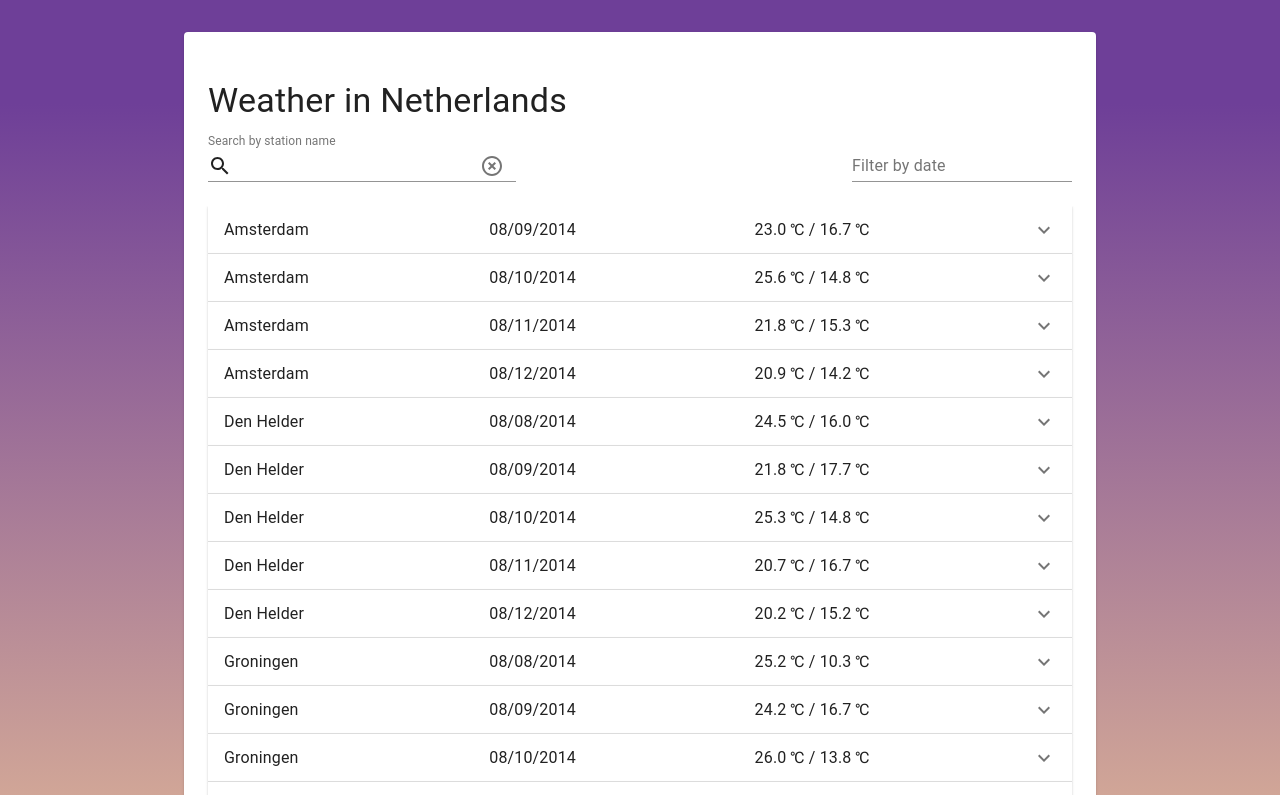
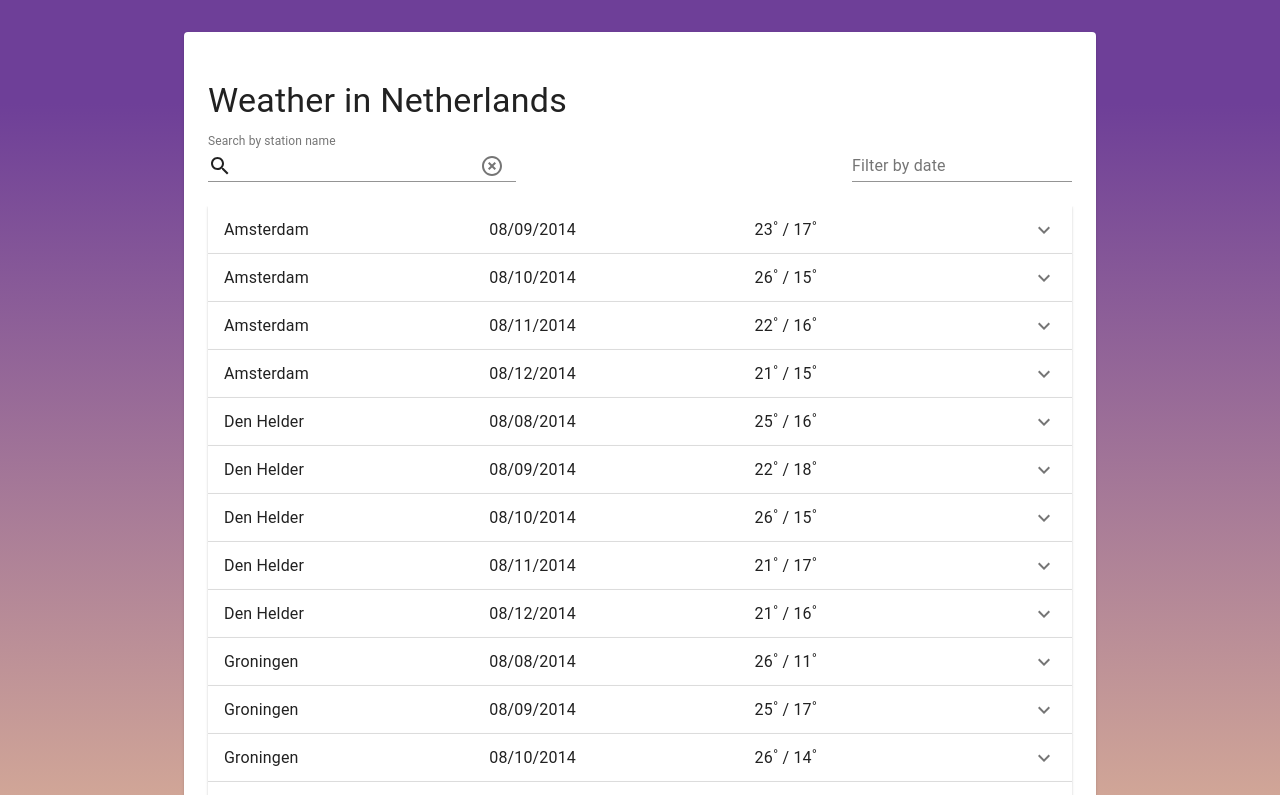
Before and after one commit to VysockyStan/weather-app, a Next.js app: page /weather/details in a window 1280 px wide. Shown: the top 795 px of the page. Built offline with nearby package versions, Linux system fonts and the light colour scheme.

Commit message:
format weather detail values, refactor to components

```diff
--- /dev/null
+++ b/components/WeatherList.js
@@ -0,0 +1,43 @@
+import Typography from '@material-ui/core/Typography';
+import React, {useState} from 'react';
+import PropTypes from 'prop-types';
+import DateFnsAdapter  from '@date-io/date-fns';
+
+import ListItem from './WeatherListItem';
+
+const dateFns = new DateFnsAdapter();
+
+const WeatherList = ({ list }) => {
+  const [expanded, setExpanded] = useState(false);
+  const DATE_FORMAT = 'MM/dd/yyyy';
+
+  const handleExpandChange = panel => (event, isExpanded) => {
+    setExpanded(isExpanded ? panel : false);
+  };
+
+  const getFormattedDate = (date) => {
+    return dateFns.format(new Date(date), DATE_FORMAT)
+  };
+
+  const getFormattedTemperature = (min, max) => {
+    return `${Math.ceil(max)}\u02DA / ${Math.ceil(min)}\u02DA`;
+  };
+
+  return (
+    list.map((item) => (
+      <ListItem
+        key={item.id}
+        expanded={expanded}
+        handleExpandChange={handleExpandChange}
+        getFormattedDate={getFormattedDate}
+        getFormattedTemperature={getFormattedTemperature}
+        details={item}
+      />))
+  );
+};
+
+WeatherList.propTypes = {
+  list: PropTypes.array.isRequired
+};
+
+export default WeatherList;
--- /dev/null
+++ b/components/WeatherListHeader.js
@@ -0,0 +1,76 @@
+import FormControl from '@material-ui/core/FormControl';
+import IconButton from '@material-ui/core/IconButton';
+import Input from '@material-ui/core/Input';
+import InputAdornment from '@material-ui/core/InputAdornment';
+import InputLabel from '@material-ui/core/InputLabel';
+import Typography from '@material-ui/core/Typography';
+import HighlightOffIcon from '@material-ui/icons/HighlightOff';
+import SearchIcon from '@material-ui/icons/Search';
+import React from 'react';
+import PropTypes from 'prop-types';
+import { makeStyles } from '@material-ui/core';
+import DatePicker from './DatePicker';
+
+const useStyles = makeStyles((theme) => ({
+  header: {
+    position: 'sticky',
+    top: 0,
+    zIndex: 1,
+    backgroundColor: '#fff',
+    padding: theme.spacing(3),
+    margin: '0 -24px'
+  },
+  filters: {
+    display: 'flex',
+    alignItems: 'flex-end',
+    justifyContent: 'space-between'
+  },
+}));
+
+const WeatherListHeader = ({ filters, handleSelectChange, handleClearSearch, handleDateSelect }) => {
+  const classes = useStyles();
+  const { station, date } = filters;
+
+  return (
+    <div className={classes.header}>
+      <Typography variant="h4" gutterBottom>
+        Weather in Netherlands
+      </Typography>
+
+      <div className={classes.filters}>
+        <FormControl>
+          <InputLabel htmlFor="station-search">Search by station name</InputLabel>
+          <Input
+            id="station-search"
+            name="station"
+            type="text"
+            value={station}
+            onChange={handleSelectChange}
+            startAdornment={
+              <InputAdornment position="start">
+                <SearchIcon />
+              </InputAdornment>
+            }
+            endAdornment={
+              <InputAdornment position="end">
+                <IconButton onClick={handleClearSearch}>
+                  <HighlightOffIcon />
+                </IconButton>
+              </InputAdornment>
+            }
+          />
+        </FormControl>
+        <DatePicker handleDateChange={handleDateSelect} selectedDate={date} />
+      </div>
+    </div>
+  );
+};
+
+WeatherListHeader.propTypes = {
+  filters: PropTypes.object.isRequired,
+  handleSelectChange: PropTypes.func.isRequired,
+  handleClearSearch: PropTypes.func.isRequired,
+  handleDateSelect: PropTypes.func.isRequired,
+};
+
+export default WeatherListHeader;
--- /dev/null
+++ b/components/WeatherListItem.js
@@ -0,0 +1,70 @@
+import React from 'react';
+import PropTypes from 'prop-types';
+import Accordion from '@material-ui/core/Accordion';
+import AccordionDetails from '@material-ui/core/AccordionDetails';
+import AccordionSummary from '@material-ui/core/AccordionSummary';
+import Typography from '@material-ui/core/Typography';
+import ExpandMoreIcon from '@material-ui/icons/ExpandMore';
+import { makeStyles } from '@material-ui/core';
+
+const useStyles = makeStyles(() => ({
+  heading: {
+    flexBasis: '33.33%',
+    flexShrink: 0,
+  },
+  detail: {
+    flexBasis: '25%',
+    flexShrink: 0,
+  },
+  details: {
+    backgroundColor: '#f8f8ff'
+  }
+}));
+
+const DetailItem = ({ caption, value }) => {
+  const classes = useStyles();
+
+  return (
+    <div className={classes.detail}>
+      <div><Typography variant="caption">{caption}</Typography></div>
+      <div><Typography variant="subtitle2">{value}</Typography></div>
+    </div>
+  )
+};
+
+const WeatherListItem = ({ details, expanded, handleExpandChange, getFormattedDate, getFormattedTemperature }) => {
+  const {
+    id, place_name: placeName, datetime, latitude, longitude,
+    temperature_max: tempMax, temperature_min: tempMin,
+    precipitation_probability: precipProb, precipitation_mm: precipMm
+  } = details;
+  const classes = useStyles();
+
+  return (
+    <Accordion key={id} expanded={expanded === id} onChange={handleExpandChange(id)}>
+      <AccordionSummary expandIcon={<ExpandMoreIcon />}>
+        <Typography className={classes.heading}>{placeName}</Typography>
+        <Typography className={classes.heading}>{getFormattedDate(datetime)}</Typography>
+        <Typography className={classes.heading}>{getFormattedTemperature(tempMin, tempMax)}</Typography>
+      </AccordionSummary>
+      <AccordionDetails className={classes.details}>
+        <DetailItem caption="Latitude" value={latitude} />
+        <DetailItem caption="Longitude" value={longitude} />
+        <DetailItem caption="Precipitation probability" value={`${precipProb}%`} />
+        <DetailItem caption="Precipitation (mm)" value={precipMm} />
+      </AccordionDetails>
+    </Accordion>
+  );
+};
+
+WeatherListItem.propTypes = {
+  details: PropTypes.object.isRequired,
+  expanded: PropTypes.oneOfType([
+    PropTypes.bool,
+    PropTypes.string,
+  ]).isRequired,
+  handleExpandChange: PropTypes.func.isRequired,
+  getFormattedDate: PropTypes.func.isRequired
+};
+
+export default WeatherListItem;
--- a/pages/weather/details.js
+++ b/pages/weather/details.js
@@ -1,25 +1,13 @@
 import React, { useState } from 'react';
-import FormControl from '@material-ui/core/FormControl';
-import IconButton from '@material-ui/core/IconButton';
-import Input from '@material-ui/core/Input';
-import InputAdornment from '@material-ui/core/InputAdornment';
-import InputLabel from '@material-ui/core/InputLabel';
 import Container from '@material-ui/core/Container';
 import { makeStyles } from '@material-ui/core';
 import Paper from '@material-ui/core/Paper';
-import Typography from '@material-ui/core/Typography';
-import SearchIcon from '@material-ui/icons/Search';
-import HighlightOffIcon from '@material-ui/icons/HighlightOff';
-
-import Accordion from '@material-ui/core/Accordion';
-import AccordionSummary from '@material-ui/core/AccordionSummary';
-import AccordionDetails from '@material-ui/core/AccordionDetails';
-import ExpandMoreIcon from '@material-ui/icons/ExpandMore';
 import Pagination from '@material-ui/lab/Pagination';
 import DateFnsAdapter  from '@date-io/date-fns';
 
-import { getWeatherData } from '../../lib/weather'
-import DatePicker from '../../components/DatePicker'
+import { getWeatherData } from '../../lib/weather';
+import Header from '../../components/WeatherListHeader';
+import WeatherList from '../../components/WeatherList';
 
 const dateFns = new DateFnsAdapter();
 
@@ -27,26 +15,6 @@ const useStyles = makeStyles((theme) => ({
   weatherInfoWrapper: {
     margin: '32px 0',
     padding: theme.spacing(3),
-  },
-  header: {
-    position: 'sticky',
-    top: 0,
-    zIndex: 1,
-    backgroundColor: '#fff',
-    padding: theme.spacing(3),
-    margin: '0 -24px'
-  },
-  heading: {
-    flexBasis: '33.33%',
-    flexShrink: 0,
-  },
-  cleanFilterIcon: {
-    cursor: 'pointer'
-  },
-  filters: {
-    display: 'flex',
-    alignItems: 'flex-end',
-    justifyContent: 'space-between'
   },
   pagination: {
     marginTop: theme.spacing(2),
@@ -66,7 +34,6 @@ export async function getStaticProps() {
 const Details = ({ weather }) => {
   const classes = useStyles();
   const [filters, setFilters] = useState({ station: '', date: null });
-  const [expanded, setExpanded] = useState(false);
 
   const itemsPerPage = 15;
   const [page, setPage] = useState(1);
@@ -81,8 +48,13 @@ const Details = ({ weather }) => {
   const filterWeather = ({ place_name, datetime }) => {
     const { station, date } = filters;
 
-    if (station && !place_name.toLowerCase().includes(station.toLowerCase())) return false;
-    if (date && !dateFns.isEqual(date.setHours(0,0,0,0), new Date(datetime))) return false;
+    if (station) {
+      if (!place_name.toLowerCase().includes(station.toLowerCase())) return false;
+    }
+
+    if (date) {
+      if (!dateFns.isEqual(date.setHours(0,0,0,0), new Date(datetime))) return false;
+    }
 
     return true;
   };
@@ -95,10 +67,6 @@ const Details = ({ weather }) => {
 
   const getFilteredWeather = () => {
     return weather.filter(filterWeather);
-  };
-
-  const handleExpandChange = panel => (event, isExpanded) => {
-    setExpanded(isExpanded ? panel : false);
   };
 
   const handleSelectChange = (e) => {
@@ -134,85 +102,22 @@ const Details = ({ weather }) => {
     return index > (page - 1) * itemsPerPage && index < page * itemsPerPage
   };
 
-  const getFormattedDate = (date) => {
-    return dateFns.format(new Date(date), 'MM/dd/yyyy')
-  };
-
   const getDataToDisplay = () => {
     if (isFilterSet()) return getFilteredWeather();
     return weather.filter((paginate));
   };
 
-  const { station, date } = filters;
-
   return (
     <Container maxWidth="md">
       <Paper className={classes.weatherInfoWrapper}>
+        <Header
+          handleClearSearch={handleClearSearch}
+          handleDateSelect={handleDateSelect}
+          handleSelectChange={handleSelectChange}
+          filters={filters}
+        />
 
-        <div className={classes.header}>
-          <Typography variant="h4" gutterBottom>
-            Weather in Netherlands
-          </Typography>
-
-          <div className={classes.filters}>
-            <FormControl>
-              <InputLabel htmlFor="station-search">Search by station name</InputLabel>
-              <Input
-                id="station-search"
-                name="station"
-                type="text"
-                value={station}
-                onChange={handleSelectChange}
-                startAdornment={
-                  <InputAdornment position="start">
-                    <SearchIcon />
-                  </InputAdornment>
-                }
-                endAdornment={
-                  <InputAdornment position="end">
-                    <IconButton onClick={handleClearSearch}>
-                      <HighlightOffIcon />
-                    </IconButton>
-                  </InputAdornment>
-                }
-              />
-            </FormControl>
-            <DatePicker handleDateChange={handleDateSelect} selectedDate={date} />
-          </div>
-        </div>
-
-        {getDataToDisplay().map(({
-          id, place_name: placeName, datetime, latitude, longitude,
-          temperature_max: tempMax, temperature_min: tempMin,
-          precipitation_probability: precipProb, precipitation_mm: precipMm
-        }) => (
-          <Accordion key={id} expanded={expanded === id} onChange={handleExpandChange(id)}>
-            <AccordionSummary expandIcon={<ExpandMoreIcon />}>
-              <Typography className={classes.heading}>{placeName}</Typography>
-              <Typography className={classes.heading}>{getFormattedDate(datetime)}</Typography>
-              <Typography className={classes.heading}>{tempMax} &#8451; / {tempMin} &#8451;</Typography>
-            </AccordionSummary>
-            <AccordionDetails>
-              <div>
-                <div><Typography variant="caption">Latitude</Typography></div>
-                <div><Typography variant="subtitle2">{latitude}</Typography></div>
-              </div>
-
-              <div>
-                <div><Typography variant="caption">Longitude</Typography></div>
-                <div><Typography variant="subtitle2">{longitude}</Typography></div>
-              </div>
-              <div>
-                <div><Typography variant="caption">Precipitation probability</Typography></div>
-                <div><Typography variant="subtitle2">{precipProb}</Typography></div>
-              </div>
-              <div>
-                <div><Typography variant="caption">Precipitation mm</Typography></div>
-                <div><Typography variant="subtitle2">{precipMm}</Typography></div>
-              </div>
-            </AccordionDetails>
-          </Accordion>
-        ))}
+        <WeatherList list={getDataToDisplay()} />
 
         {!isFilterSet()
           && (
@@ -235,5 +140,4 @@ const Details = ({ weather }) => {
   )
 };
 
-
 export default Details;
```
